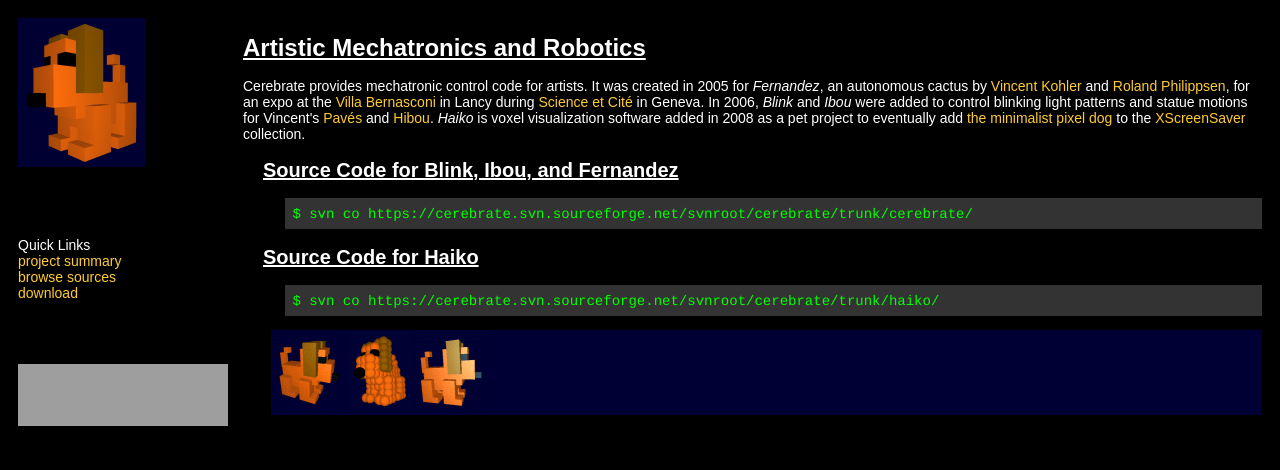
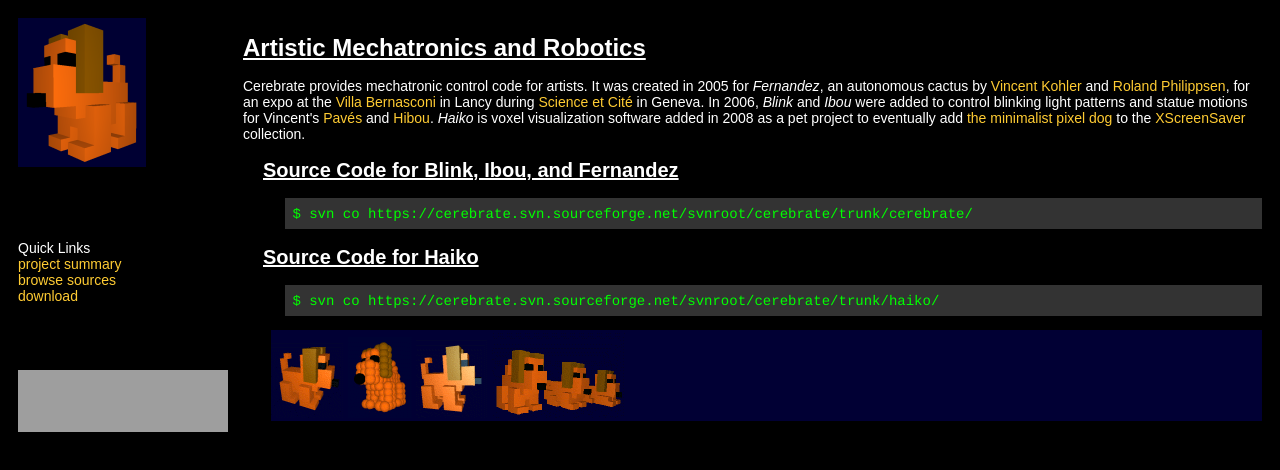
Before and after one commit to poftwaresatent/cerebrate, a plain HTML site: page htdocs/index.html in a window 1280 px wide. Drawn offline with Linux system fonts and the light colour scheme; grey boxes are pictures that could not be loaded.

Commit message:
------------------------------------------------------------------------ r22 | poftwaresatent | 2008-04-03 02:16:03 +0200 (Thu, 03 Apr 2008) | 1 line Changed paths:    A /htdocs/haiko-anim3-big.gif    A /htdocs/haiko-anim3-small.gif    M /htdocs/index.html
another warp animation, with standing sitting and lying haiko
------------------------------------------------------------------------

```diff
--- a/htdocs/index.html
+++ b/htdocs/index.html
@@ -57,6 +57,7 @@
   <a href="haiko-anim0-big.gif"><img src="haiko-anim0-small.gif" alt="Haiko balloon effect" width="73" height="77"/></a>
   <a href="haiko-anim1-big.gif"><img src="haiko-anim1-small.gif" alt="Haiko balloon effect" width="64" height="82"/></a>
   <a href="haiko-anim2-big.gif"><img src="haiko-anim2-small.gif" alt="Haiko warp effect" width="72" height="80"/></a>
+  <a href="haiko-anim3-big.gif"><img src="haiko-anim3-small.gif" alt="Haiko warp effect" width="134" height="88"/></a>
   </p>
 
  </td>
```
Also changed, not shown: htdocs/haiko-anim3-big.gif (added), htdocs/haiko-anim3-small.gif (added).
